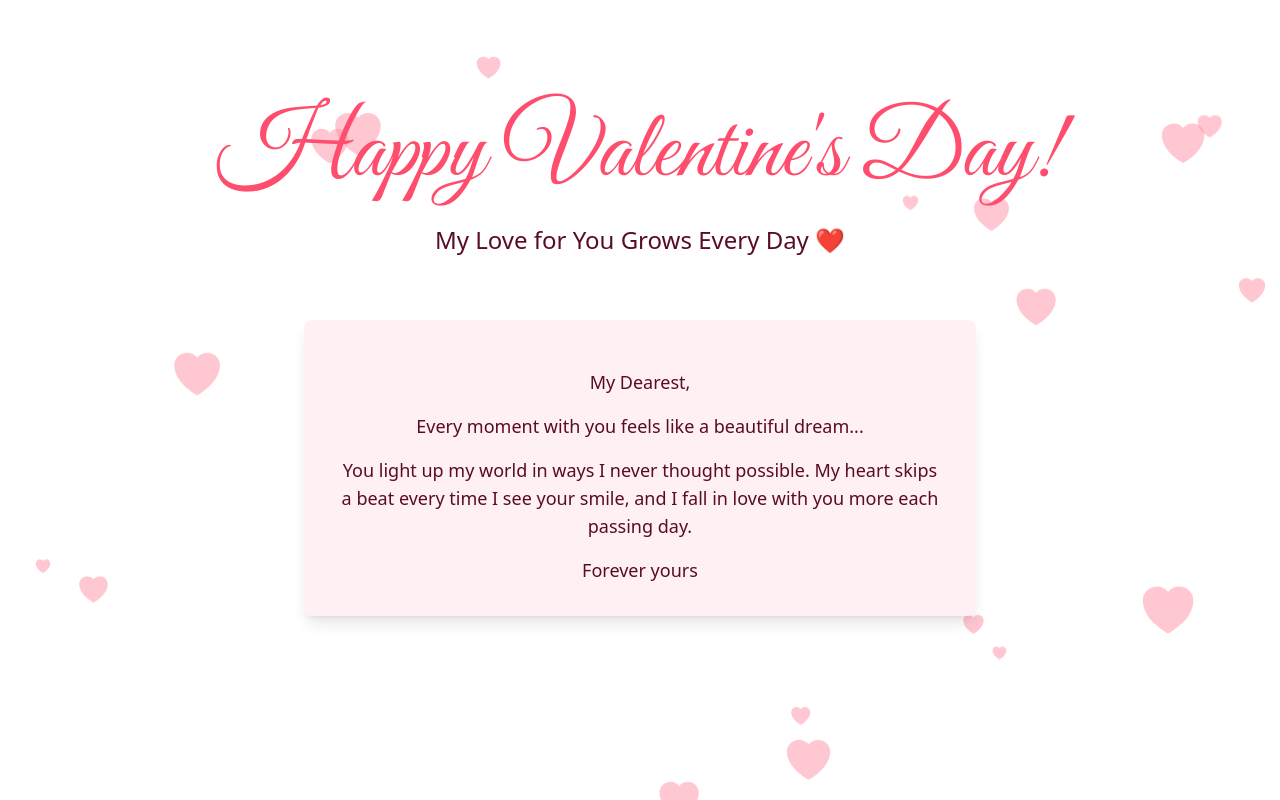
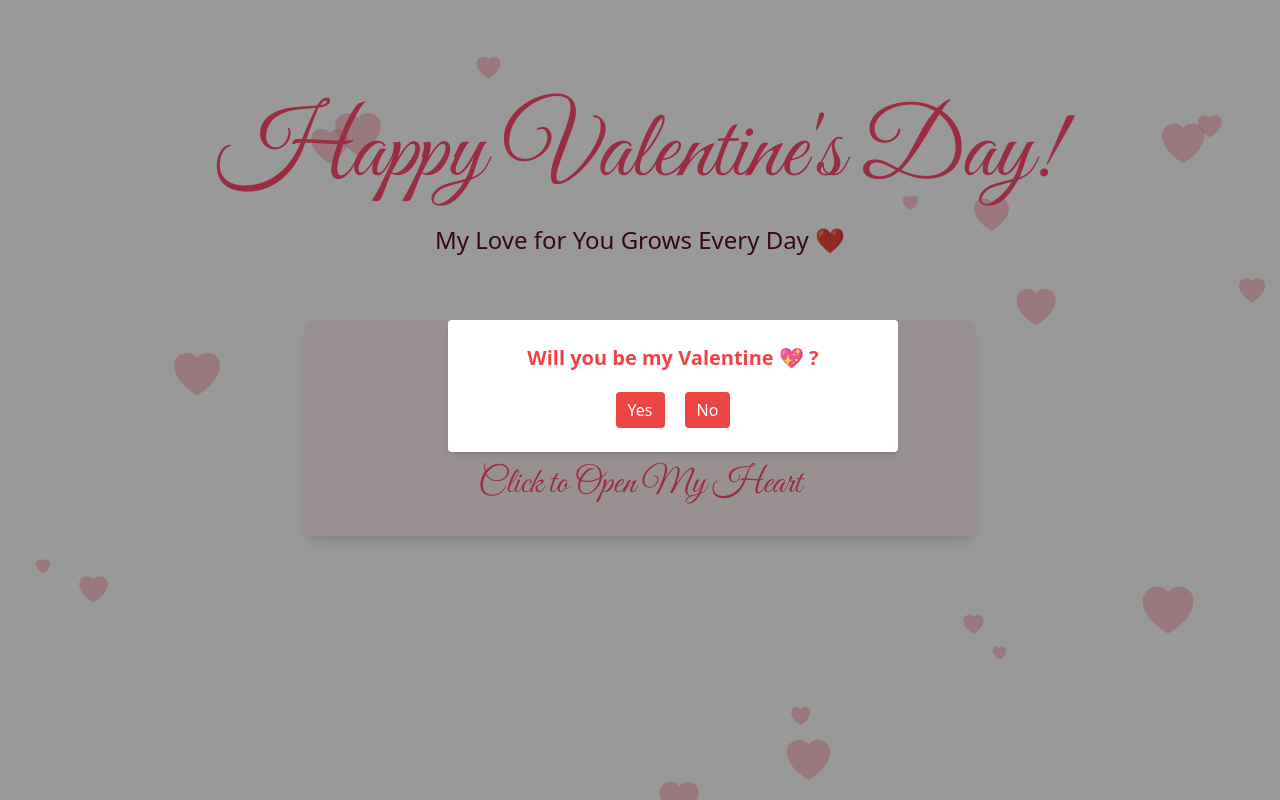
Before and after one commit to Ergi004/Valentine, a Next.js app in the folder client/: page / in a window 1280 px wide. Both pictures are taken after a click on the button "Click to Open My Heart". Built offline with nearby package versions, Linux system fonts and the light colour scheme.

Commit message:
valentine

```diff
--- a/client/src/components/FloatingHearts/FloatingHearts.tsx
+++ b/client/src/components/FloatingHearts/FloatingHearts.tsx
@@ -25,7 +25,7 @@ export const FloatingHearts = () => {
   }, []);
 
   return (
-    <div className="fixed inset-0 overflow-hidden z-0">
+    <div className="fixed inset-0 overflow-hidden -z-20">
       {hearts.map((heart, i) => (
         <HeartIcon
           key={i}
--- a/client/src/components/Hero/Hero.tsx
+++ b/client/src/components/Hero/Hero.tsx
@@ -3,7 +3,7 @@ import { LoveLetter } from "../LoveLetter/LoveLetter";
 
 export const HeroSection = () => {
   return (
-    <section className="text-center py-20 relative z-10 w-full h-full">
+    <section className="text-center py-20  z-10 w-full h-full">
       <div>
         <h1 className="font-cursive text-6xl md:text-8xl text-valentine-red mb-4 animate-float">
           Happy Valentine&apos;s Day!
--- a/client/src/components/LoveLetter/LoveLetter.tsx
+++ b/client/src/components/LoveLetter/LoveLetter.tsx
@@ -1,6 +1,7 @@
 "use client";
 
 import { useState, useEffect } from "react";
+import Modal from "./Modal";
 
 export const LoveLetter = () => {
   const [isOpen, setIsOpen] = useState(false);
@@ -9,11 +10,13 @@ export const LoveLetter = () => {
   >("idle");
 
   const handleClick = () => {
+    console.log("ok");
     if (animationStage === "idle") {
       setAnimationStage("filling");
     }
   };
 
+  console.log(animationStage);
   useEffect(() => {
     if (animationStage === "filling") {
       const timer = setTimeout(() => setAnimationStage("exploding"), 500);
@@ -30,9 +33,14 @@ export const LoveLetter = () => {
   }, [animationStage]);
 
   return (
-    <div className="max-w-2xl mx-auto my-16 p-8 bg-valentine-light rounded-lg shadow-lg">
-      {!isOpen ? (
-        <button className="w-full text-left" onClick={handleClick}>
+    <div
+      onClick={(e) => {
+        e.stopPropagation();
+        handleClick();
+      }}
+      className="max-w-2xl mx-auto my-16 p-8 bg-valentine-light rounded-lg shadow-lg"
+    >
+      <button className="w-full text-left">
         <div className="flex flex-col items-center justify-center">
           <svg
             className={`w-24 h-24 mx-auto text-valentine-red ${
@@ -64,20 +72,12 @@ export const LoveLetter = () => {
           </h2>
         </div>
       </button>
-      ) : (
-        <div className="mt-4 space-y-4 text-valentine-dark animate-fadeIn">
-          <p className="text-lg">My Dearest,</p>
-          <p className="text-lg">
-            Every moment with you feels like a beautiful dream...
-          </p>
-          <p className="text-lg">
-            You light up my world in ways I never thought possible. My heart
-            skips a beat every time I see your smile, and I fall in love with
-            you more each passing day.
-          </p>
-          <p className="text-lg">Forever yours</p>
-        </div>
-      )}
+      <Modal
+        isOpen={isOpen}
+        setIsOpen={setIsOpen}
+        setAnimationStage={setAnimationStage}
+        animationStage={animationStage}
+      />
     </div>
   );
 };
--- /dev/null
+++ b/client/src/components/LoveLetter/Modal.tsx
@@ -0,0 +1,186 @@
+import React, { useState } from "react";
+import Image from "next/image";
+const Modal = ({
+  isOpen,
+  setIsOpen,
+  setAnimationStage,
+  animationStage,
+}: {
+  isOpen: boolean;
+  setIsOpen: React.Dispatch<React.SetStateAction<boolean>>;
+  setAnimationStage: React.Dispatch<
+    React.SetStateAction<"idle" | "filling" | "exploding" | "done">
+  >;
+  animationStage: "idle" | "filling" | "exploding" | "done";
+}) => {
+  const [isSecondModalOpen, setIsSecondModalOpen] = useState(false);
+  const [isThirdModalOpen, setIsThirdModalOpen] = useState(false);
+  const [isLastModal, setIsLastModal] = useState(false);
+  const [finale, setFinale] = useState(false);
+  return (
+    <>
+      {isOpen && (
+        <div
+          onClick={() => {
+            setIsOpen(false);
+            setIsSecondModalOpen(false);
+            setIsThirdModalOpen(false);
+            setFinale(false);
+            if (animationStage !== "idle") {
+              setAnimationStage("idle");
+            }
+          }}
+          className="absolute top-0 left-0 right-0 bottom-0 bg-black/40 z-10 "
+        />
+      )}
+      {isOpen && (
+        <div
+          className={`absolute top-[40%]  left-6 max-sm:right-6 lg:left-[35%] rounded shadow-md px-4 py-6 text-red-500   sm:w-[450px] bg-white z-20  ${
+            finale && "top-[10%]"
+          }`}
+        >
+          {isSecondModalOpen ? (
+            <>
+              {isThirdModalOpen ? (
+                <>
+                  {isLastModal ? (
+                    <div className="w-full flex flex-col gap-y-5 ">
+                      <span className="font-bold text-red-600 text-xl ">
+                        You cannot say &quot;No&quot;.
+                        <br />
+                        <span className="text-base font-medium">
+                          The only option is to be my Valentine 💑💋!
+                        </span>
+                        <br />
+                        <span className="text-base font-medium">so,</span>
+                        <br />
+                        <span className=" text-2xl font-bold  ">
+                          Will you be my Valentine ?{" "}
+                        </span>
+                      </span>
+
+                      <div className="flex justify-center gap-x-4 w-full">
+                        <button
+                          onClick={() => {
+                            setIsLastModal(false);
+                            setIsSecondModalOpen(false);
+                            setIsThirdModalOpen(false);
+                            setFinale(true);
+                          }}
+                          className="px-3 py-1.5 bg-red-500   text-white rounded"
+                        >
+                          Yes
+                        </button>
+
+                        <button
+                          onClick={() => {
+                            setIsLastModal(false);
+                            setIsSecondModalOpen(false);
+                            setIsThirdModalOpen(false);
+                            setFinale(true);
+                          }}
+                          className="px-3 py-1.5 bg-red-500   text-white rounded"
+                        >
+                          Yes
+                        </button>
+                      </div>
+                    </div>
+                  ) : (
+                    <div className="w-full flex flex-col gap-y-5 ">
+                      <span className="font-bold text-red-600 text-2xl ">
+                        Are you reaaalllyy sure 🧐 ?
+                      </span>
+
+                      <div className="flex justify-center gap-x-4 w-full">
+                        <button
+                          onClick={() => setIsLastModal(true)}
+                          className="px-3 py-1.5 bg-red-500   text-white rounded"
+                        >
+                          Yes
+                        </button>
+
+                        <button
+                          onClick={() => setIsSecondModalOpen(false)}
+                          className="px-3 py-1.5 bg-red-500   text-white rounded"
+                        >
+                          No
+                        </button>
+                      </div>
+                    </div>
+                  )}
+                </>
+              ) : (
+                <div className="w-full flex flex-col gap-y-5 ">
+                  <span className="font-bold text-red-600 text-2xl ">
+                    Are you sure 🤔 ?
+                  </span>
+
+                  <div className="flex justify-center gap-x-4 w-full">
+                    <button
+                      onClick={() => setIsThirdModalOpen(true)}
+                      className="px-3 py-1.5 bg-red-500   text-white rounded"
+                    >
+                      Yes
+                    </button>
+
+                    <button
+                      onClick={() => setIsSecondModalOpen(false)}
+                      className="px-3 py-1.5 bg-red-500   text-white rounded"
+                    >
+                      No
+                    </button>
+                  </div>
+                </div>
+              )}
+            </>
+          ) : (
+            <>
+              {finale ? (
+                <div className="w-full flex flex-col gap-y-4">
+                  <div className="w-full text-red-500 font-medium">
+                    <span>You are not just my love ,</span>
+                    <br />
+                    <span className="text-2xl font-bold">
+                      You are my favourite FEELING!
+                    </span>
+                  </div>
+                  <Image
+                    className="w-full h-96 object-cover"
+                    alt="gerti"
+                    sizes="100vw"
+                    src="/love-couple.jpg"
+                    width={0}
+                    height={0}
+                    // style={{ width: "100%", height: "auto" }}
+                  />
+                </div>
+              ) : (
+                <div className="w-full">
+                  <span className="font-bold text-xl">
+                    Will you be my Valentine 💖 ?
+                  </span>
+                  <div className="w-full flex mt-5 items-center justify-center gap-x-5">
+                    <button
+                      onClick={() => setFinale(true)}
+                      className="px-3 py-1.5 bg-red-500 text-white rounded"
+                    >
+                      Yes
+                    </button>
+                    <button
+                      onClick={() => setIsSecondModalOpen(true)}
+                      className="px-3 py-1.5 bg-red-500 text-white rounded"
+                    >
+                      No
+                    </button>
+                  </div>
+                </div>
+              )}
+            </>
+          )}
+        </div>
+      )}
+    </>
+  );
+};
+
+export default Modal;
```
Also changed, not shown: client/public/love-couple.jpg (added). Lines whose indentation alone changed are shown as unchanged.
